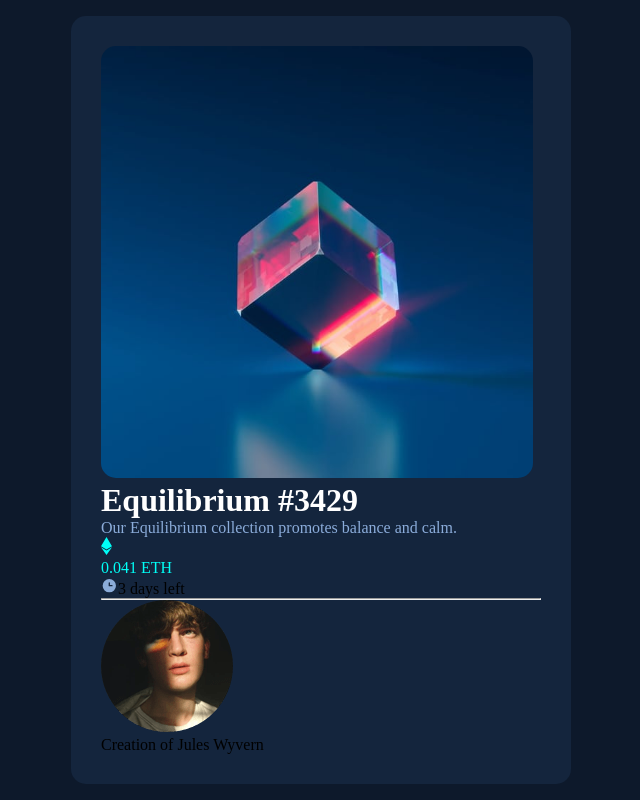
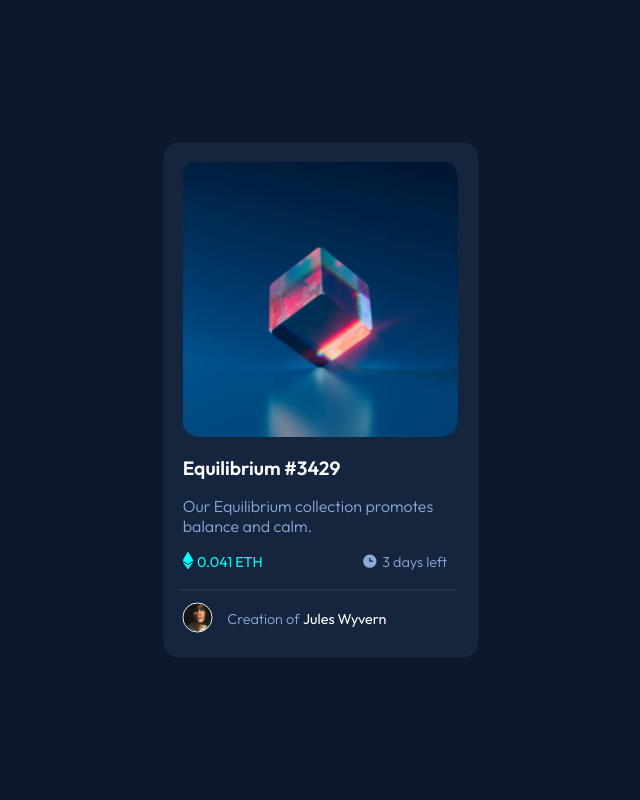
Before and after one commit to blurridge/nft-preview-card-component-main, a plain HTML site: page index.html in a window 1280 px wide. Shown: the whole page, without its empty margins (319-959 px from the left). Drawn offline with Linux system fonts and the light colour scheme.

Commit message:
Completed CSS

```diff
--- a/index.html
+++ b/index.html
@@ -19,19 +19,41 @@
   </head>
   <body>
     <div class="container">
-      <img src="./images/image-equilibrium.jpg" class="nft-img" alt="Image of Equilibrium #3429">
+      <div class="img-container">
+        <img
+          src="./images/image-equilibrium.jpg"
+          class="nft-img"
+          alt="Image of Equilibrium #3429"
+        />
+        <div class="view-container">
+          <img
+            src="./images/icon-view.svg"
+            class="view-img"
+            alt="Image of view icon"
+          />
+        </div>
+      </div>
       <h1>Equilibrium #3429</h1>
       <p class="desc">Our Equilibrium collection promotes balance and calm.</p>
 
-      <img src="./images/icon-ethereum.svg" class="currency-icon" alt="Ethereum Currency Icon">
+      <img
+        src="./images/icon-ethereum.svg"
+        class="currency-icon"
+        alt="Ethereum Currency Icon"
+      />
       <p class="price">0.041 ETH</p>
 
-      <img src="./images/icon-clock.svg" class="clock-icon" alt=""
+      <img src="./images/icon-clock.svg" class="clock-icon" alt="" />
       <p class="time">3 days left</p>
-      <hr>
+      <hr />
 
-      <img src="./images/image-avatar.png" class="creator-img" alt="Image of Jules Wyvern">
-      <p class="creator">Creation of Jules Wyvern</p>
+      <img
+        src="./images/image-avatar.png"
+        class="creator-img"
+        alt="Image of Jules Wyvern"
+      />
+      <p class="creator">Creation of</p>
+      <p class="creator-name">Jules Wyvern</p>
     </div>
   </body>
 </html>
--- a/styles.css
+++ b/styles.css
@@ -1,3 +1,5 @@
+@import url("https://fonts.googleapis.com/css2?family=Outfit:wght@300;400;600&display=swap");
+
 * {
   box-sizing: border-box;
   padding: 0;
@@ -6,14 +8,55 @@
 
 body {
   background-color: hsl(217, 54%, 11%);
+  font-family: "Outfit", sans-serif;
 }
 
 h1 {
   color: hsl(0, 0%, 100%);
+  font-weight: 600;
+  font-size: 1.2rem;
+  margin: 0rem 1.2rem 1rem;
 }
 
 hr {
-    color: hsl(215, 32%, 27%);
+  height: 1px;
+  width: 88%;
+  margin: 1rem 1rem 0.2rem;
+  border: none;
+  background-color: hsl(215, 32%, 27%);
+}
+
+p {
+  font-size: 1rem;
+}
+
+.currency-icon,
+.price,
+.clock-icon,
+.time,
+.creator,
+.creator-name,
+.creator-img {
+  display: inline;
+}
+
+.desc,
+.time,
+.creator {
+  color: hsl(215, 51%, 70%);
+  font-weight: 300;
+}
+
+.creator,
+.creator-name {
+  font-size: 0.9rem;
+  vertical-align: 17px;
+}
+
+.price,
+.time {
+  vertical-align: 3px;
+  font-size: 0.9rem;
 }
 
 .container {
@@ -23,20 +66,76 @@ hr {
   transform: translate(-50%, -50%);
   background-color: hsl(216, 50%, 16%);
   border-radius: 15px;
-    padding:30px 30px 30px;
-    width: 500px;
+  width: 315px;
+  height: 515px;
 }
 
-.desc,
-.time {
-    color: hsl(215, 51%, 70%);
+.creator-img {
+  width: 30px;
+  border-radius: 15px;
+  border: 1px solid white;
+  margin: 0.5rem 0.7rem 0.5rem 1.2rem;
+}
+
+.creator-name {
+  color: white;
+}
+
+.desc {
+  margin: 1rem 1.2rem;
 }
 
 .nft-img {
   border-radius: 15px;
-    width: 27rem;
+  margin: 1.2rem;
+  width: 275px;
+  opacity: 1;
+  display: block;
+  transition: 0.5s ease;
+  backface-visibility: hidden;
+}
+
+.currency-icon {
+  margin-left: 1.2rem;
 }
 
 .price {
+  margin-right: 6rem;
+  font-weight: 400;
   color: hsl(178, 100%, 50%);
 }
+
+.img-container {
+  position: relative;
+  width: 100%;
+}
+
+.view-container {
+  transition: 0.5s ease;
+  background-color: rgba(0, 255, 247, 0.5);
+  opacity: 0;
+  position: absolute;
+  display: flex;
+  align-items: center;
+  justify-content: center;
+  top: 50%;
+  left: 50%;
+  width: 275px;
+  height: 100%;
+  transform: translate(-50%, -50%);
+  -ms-transform: translate(-50%, -50%);
+  border-radius: 15px;
+}
+
+/* Hover effects */
+
+h1:hover,
+.creator-name:hover {
+  cursor: pointer;
+  color: hsl(178, 100%, 50%);
+}
+
+.img-container:hover .view-container {
+  cursor: pointer;
+  opacity: 1;
+}
```
Lines whose indentation alone changed are shown as unchanged.
